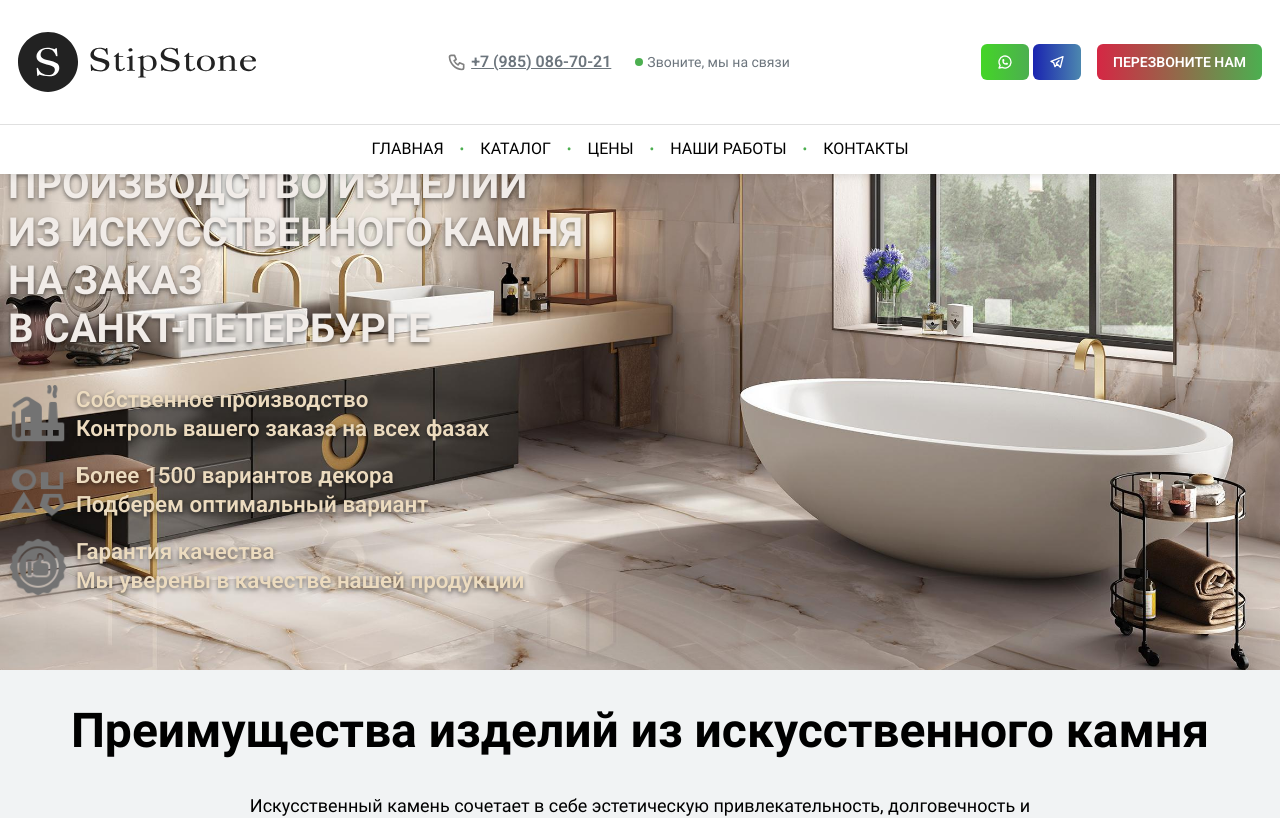
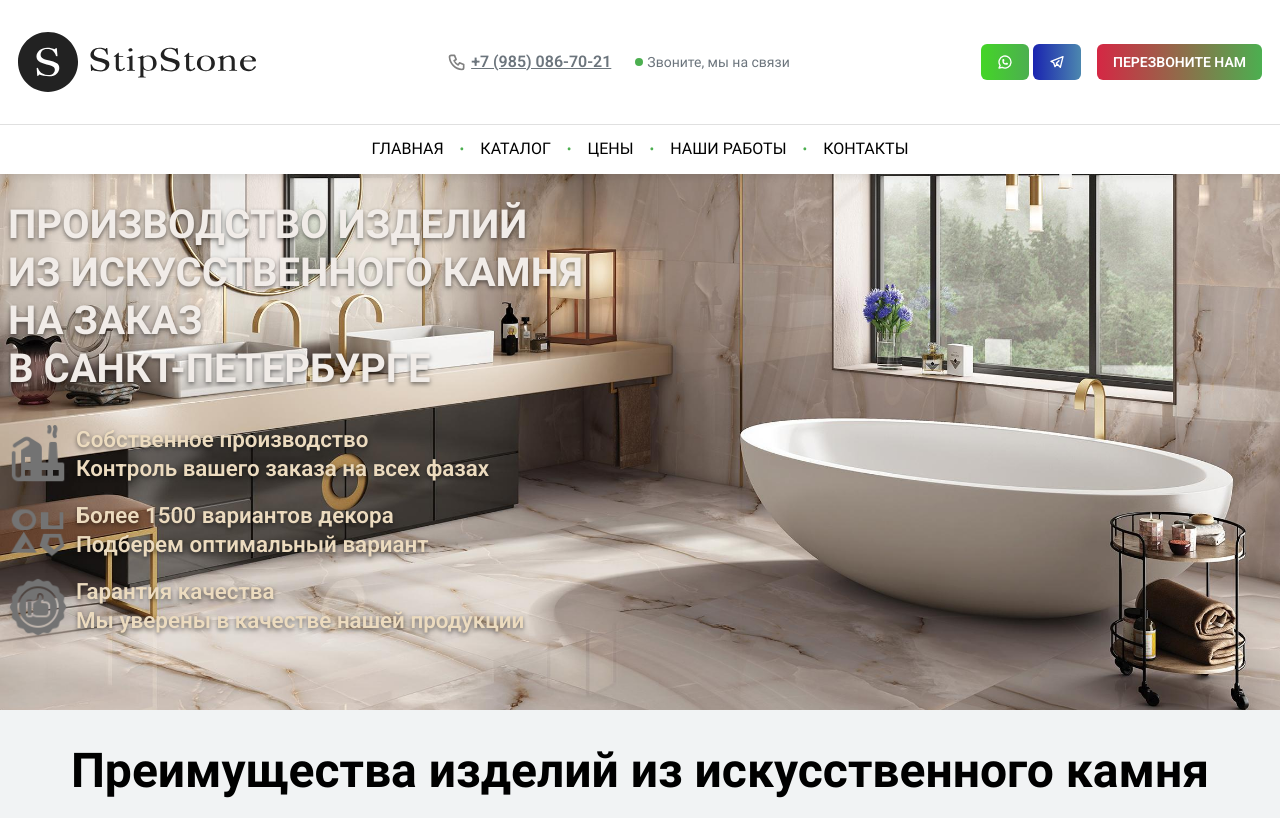
Before and after one commit to hahufadisa/stipstone-frontend, a React (Vite) app: page / in a window 1280 px wide. Shown: the top 818 px of the page. Built offline with nearby package versions, Linux system fonts and the light colour scheme; a web font is replaced by a local one.

Commit message:
fix: margin

```diff
--- a/src/layout.tsx
+++ b/src/layout.tsx
@@ -18,7 +18,7 @@ export const Layout = ({ children }: { children: React.ReactNode }) => {
   return (
     <AppShell>
       <Header />
-      <AppShell.Main style={{ paddingTop: isMobile ? "30px" : "120px" }}>
+      <AppShell.Main style={{ paddingTop: isMobile ? "30px" : "160px" }}>
         {children}
       </AppShell.Main>
       {pathname !== "/calc" && <ContactSection />}
```
